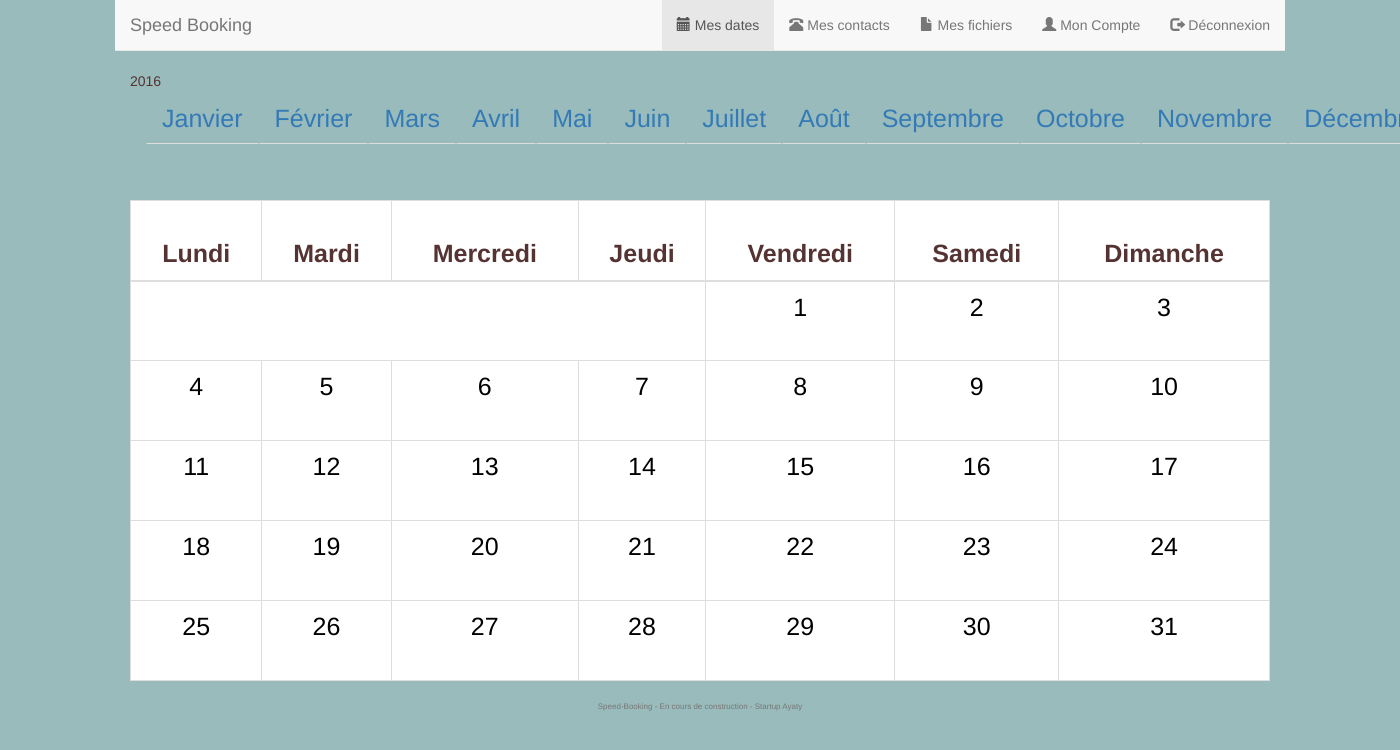
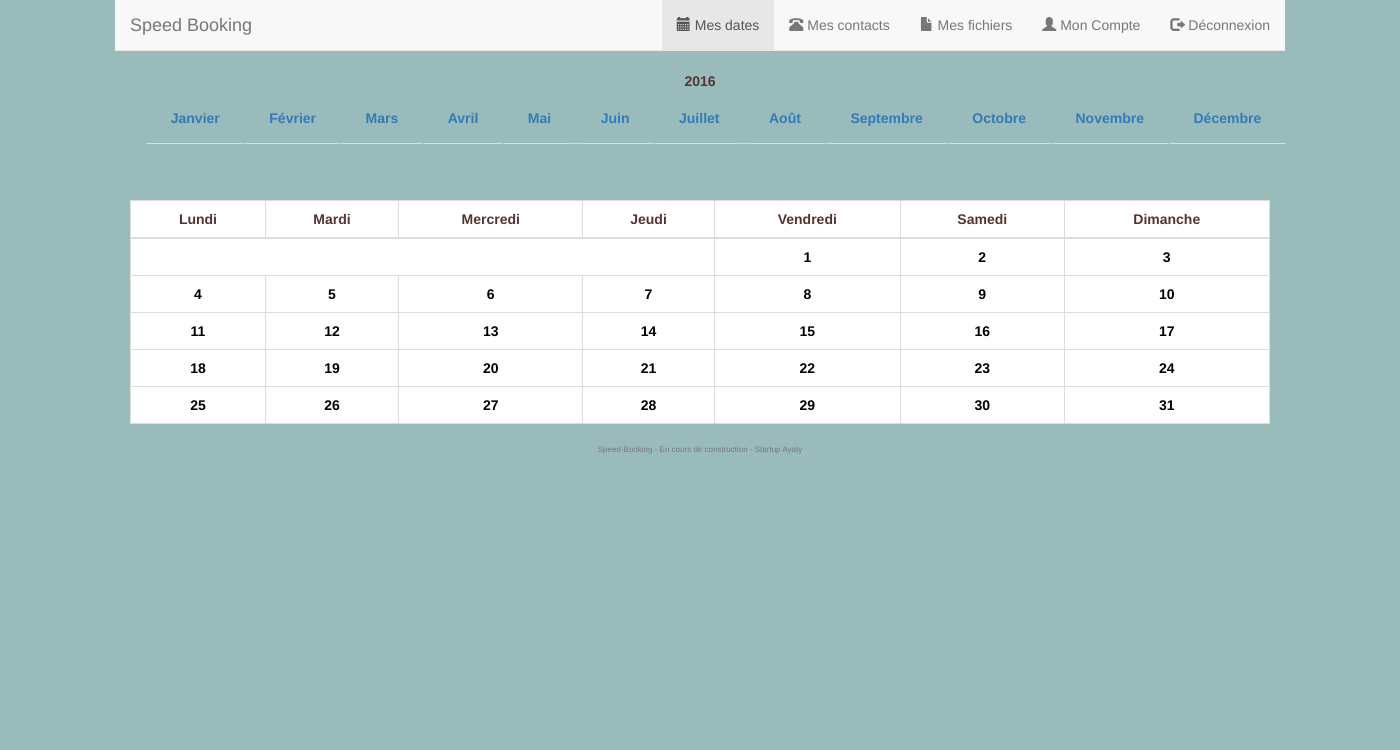
Before and after one commit to Projet-booking-IUT2/speed-booking, a PHP site: page /Controler/date.ctrl.php in a window 1400 px wide; the page is wider, and only the part inside the window is pictured. Shown: the top 750 px of that part. Run offline with PHP 8.4, Linux system fonts and the light colour scheme; some libraries are stand-ins or nearby versions.

Commit message:
suite du design de la vue événement

```diff
--- a/Speedbooking/Views/index.css
+++ b/Speedbooking/Views/index.css
@@ -11,23 +11,26 @@ header nav {
    text-decoration: none;
 }
 
-.year div {
-    font-size: 25px;
+
+.periode td, .periode th {
+    margin: auto;
+    text-align: center;
+    background-color: white;
 }
 
-.periode td, .periode th {
+.year {
+    margin: auto;
     text-align: center;
-    font-size: 25px;
-    height: 80px;
-    background-color: white;
+    font-weight: bold;
 }
+
 .day a{
   color: black;
   overflow: hidden;
 }
 
 .day a:hover{
-    color: green;
+    color: blue;
     text-decoration: none;
 }
 
--- a/Speedbooking/Views/view.interne.groupe.aside.php
+++ b/Speedbooking/Views/view.interne.groupe.aside.php
@@ -7,8 +7,8 @@
   <div class="panel panel-info">
     <div class="panel-heading">
         <div class="row">
-            <h3 class="panel-title">Vos Groupes :</h3>
-            <a href="../Controler/groupe.ctrl.php" class="btn btn-lg btn-success pull-right boutonPlus"><span class="glyphicon glyphicon-plus"></span></a>
+            <h3 class="col-md-10 panel-title">Vos Groupes :</h3>
+            <a href="../Controler/groupe.ctrl.php" class="col-md-2 btn btn-success pull-right boutonPlus"><span class="glyphicon glyphicon-plus"></span></a>
         </div>
     </div>
     <div class="panel-body">
--- a/Speedbooking/Views/view.interne.groupe.php
+++ b/Speedbooking/Views/view.interne.groupe.php
@@ -53,7 +53,6 @@
                         }
                     ?>
                     </ul>
-
                     <a href="../Controler/groupe.ctrl.php?selected=<?php echo $data['groupe'][0]['nom'];?>&selectContact=true&idG=<?php echo $idG?>" class="btn btn-default btn-info pull-right boutonPlus col-md-1"><span class="glyphicon glyphicon-plus"></span></a>
                         <?php
                         if(isset($data['Contacts'])){
--- a/Speedbooking/Views/view.interne.groupeNouveau.php
+++ b/Speedbooking/Views/view.interne.groupeNouveau.php
@@ -28,7 +28,6 @@
                     }
                     ?>
                 </ul>
-
             </div>
             </br>
             <div class="form-group row">
```
